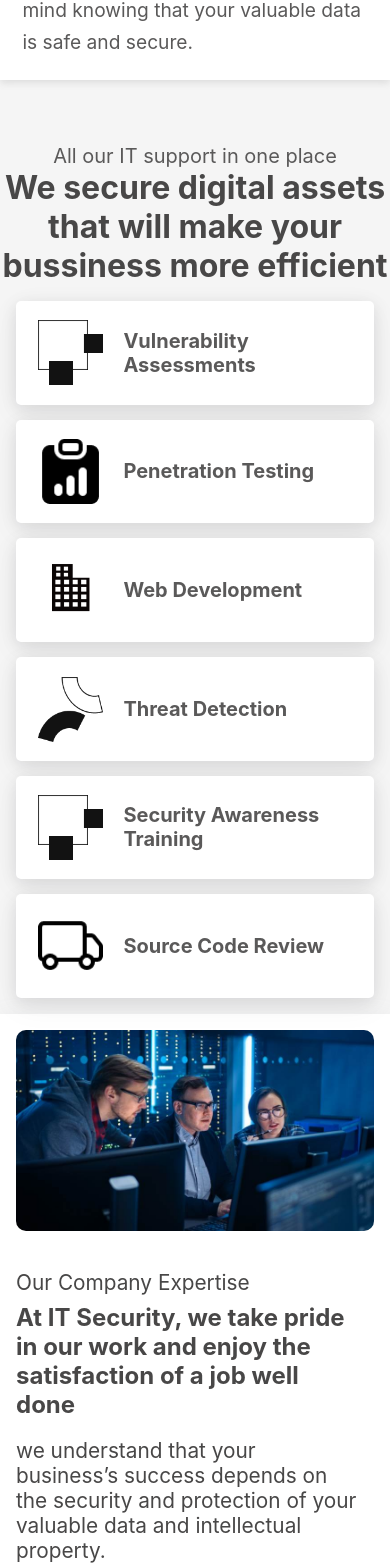
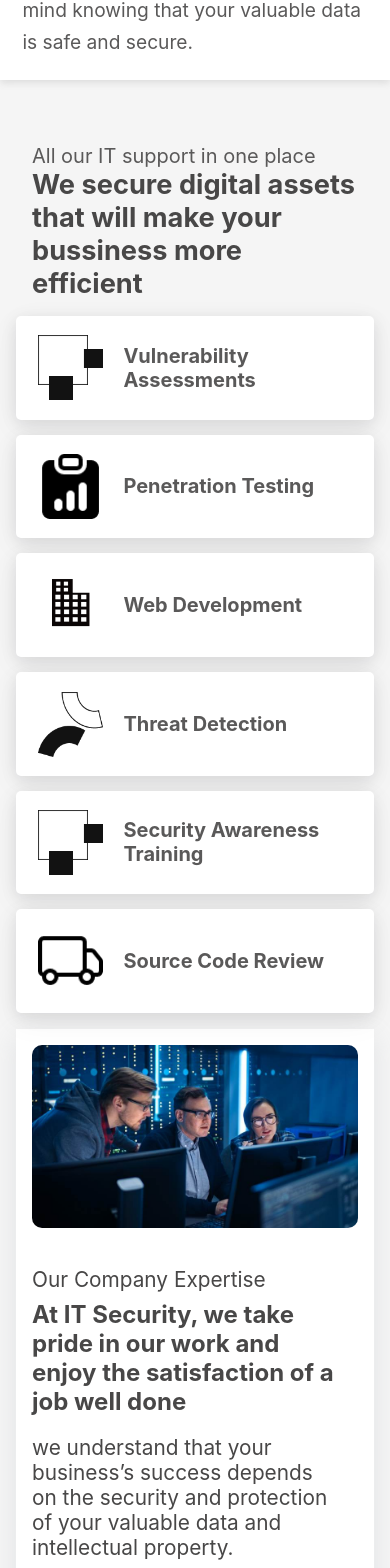
Before and after one commit to mnamesujit/Safe-Your-Web-Clone, a React (Vite) app: page / in a window 390 px wide. Shown: the part 3890-5458 px from the top of the page. Built offline with nearby package versions, Linux system fonts and the light colour scheme.

Commit message:
improved little bit ui

```diff
--- a/src/style/_media-queries.scss
+++ b/src/style/_media-queries.scss
@@ -161,15 +161,23 @@
        }
     }
      #support-page{
+        >.container{
+            padding: 0 2rem;
+            text-align: left;
+            >h1{
+                font-size: 1.7rem;
+            }
+        }
         >.support-cards{
            padding: 1rem;
         }
     }
     #stats-page{
         padding: 1rem;
+        margin: 0 1rem;
     }
     #company-info{
-        padding: 1rem   ;
+        padding: 1rem ;
     }
     #faq-page{
         padding: 1rem;
--- a/src/style/_navbar.scss
+++ b/src/style/_navbar.scss
@@ -69,7 +69,6 @@
     }
     .showdropDownMenu{
         background-color: $main-0;
-        position: absolute;
         color: $main-10;
         height: 100vh;
         width: 100vw;
@@ -83,7 +82,7 @@
             transform: translateY(-50px);
             li{
                 list-style-type: none;
-                margin: 1rem;
+                margin: 0.5rem;
                 font-size: 1.25rem;
                 padding: 0.5rem 2rem;
                 &:hover{
```
